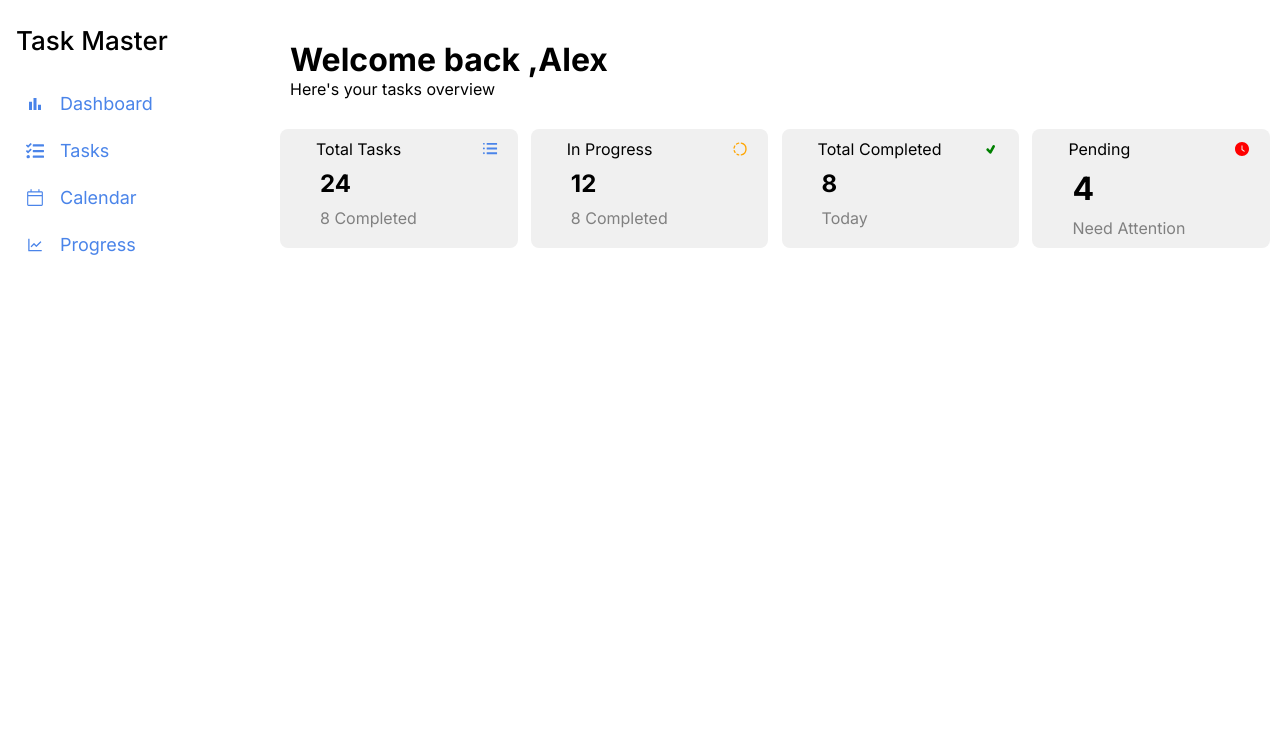
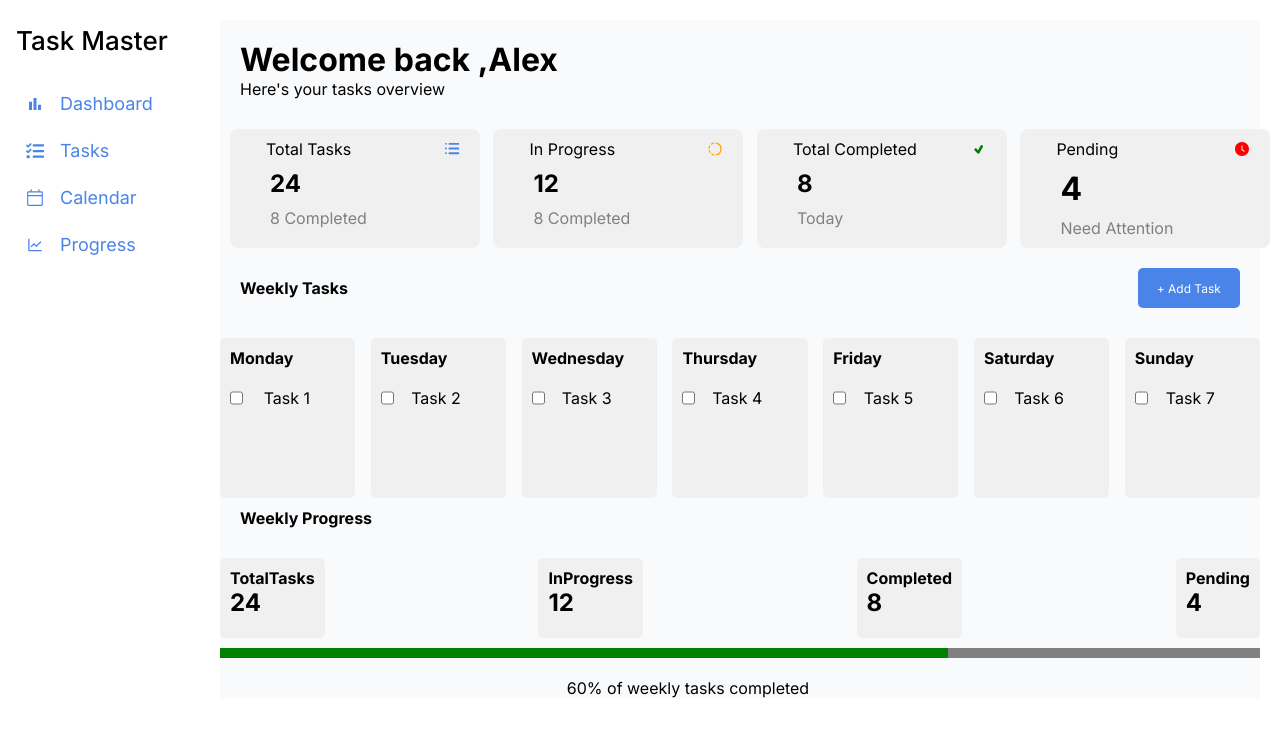
Before and after one commit to Chaos3108/TaskMaster, a React (Create React App) app: page / in a window 1280 px wide. Shown: the top 736 px of the page. Built offline with nearby package versions, Linux system fonts and the light colour scheme.

Commit message:
updated dashboard UI

```diff
--- a/src/App.js
+++ b/src/App.js
@@ -6,7 +6,7 @@ import Dashboard from "./pages/Dashboard";
 function App() {
   return (
     <div style={{ display: "flex", width: "100vw", height: "100vh" }}>
-      <div style={{ width: "250px", minWidth: "250px", background: "#282c34" }}>
+      <div style={{ width: "200px", minWidth: "200px" }}>
         <Navbar />
       </div>
 
--- a/src/components/Navbar/Navbar.css
+++ b/src/components/Navbar/Navbar.css
@@ -20,7 +20,7 @@
 }
 .nav-menu {
   background: white;
-  width: 250px;
+  width: 200px;
   height: 100vh;
   display: flex;
   justify-content: center;
--- a/src/pages/Dashboard.css
+++ b/src/pages/Dashboard.css
@@ -1,3 +1,7 @@
+.dashboard-container {
+  background-color: #f9fafc;
+}
+
 .dashboard-header {
   display: flex;
   flex-direction: column;
@@ -10,10 +14,7 @@
   flex-direction: row;
   width: 100%;
   justify-content: space-between;
-  /* align-items: center; */
   margin: 10px;
-  /* height: 10vh; */
-  /* background: #000; */
 }
 .dashboard-card {
   display: flex;
@@ -38,3 +39,88 @@
   padding-left: 20px;
   color: gray;
 }
+.section-header {
+  display: flex;
+  flex-direction: row;
+  justify-content: space-between;
+  align-items: center;
+  padding: 10px 20px;
+  margin-bottom: 20px;
+}
+.Add-Task {
+  background: #4a84e9;
+  width: 8vw;
+  height: 5vh;
+  border: none;
+  color: white;
+  font-size: 12px;
+  border-radius: 5px;
+}
+.cards-section {
+  display: flex;
+  flex-direction: row;
+  justify-content: space-between;
+  align-items: center;
+  width: 100%;
+}
+.task-card {
+  display: flex;
+  flex-direction: column;
+  width: 13%;
+  height: 20vh;
+  background-color: #f0f0f0;
+  padding: 10px;
+  border-radius: 5px;
+}
+.task-card-content {
+  display: flex;
+  width: 80px;
+  justify-content: space-between;
+  margin-top: 20px;
+}
+p {
+  word-break: break-word;
+  overflow-wrap: break-word;
+}
+.weekly-progress{
+    display: flex;
+    flex-direction: column;
+    width: 100%;
+}
+.progress-card {
+  display: flex;
+  flex-direction: column;
+  height: 10vh;
+  background-color: #f0f0f0;
+  padding: 10px;
+  border-radius: 5px;
+}
+.progress-cards {
+  display: flex;
+  flex-direction: row;
+  justify-content: space-between;
+  align-items: center;
+  width: 100%;
+}
+.status-text{
+    width:  90%;
+    align-items: center;
+    display: flex;
+    justify-content: center;
+    margin-top: 20px;
+}
+.progress-data{
+    width: 100%;
+    height: 10px;
+    /* background-color: #e0e0e0; */
+    border-radius: 5px;
+    margin-top: 10px;
+    border-radius: 20px;
+    /* color: #4a84e9; */
+}
+.progress-bar-container{
+    display: flex;
+    flex-direction: column;
+    align-items: center;
+    width: 100%;
+}
--- a/src/pages/Dashboard.js
+++ b/src/pages/Dashboard.js
@@ -5,8 +5,23 @@ import { TbProgress } from "react-icons/tb";
 import { TiTick } from "react-icons/ti";
 import { AiFillClockCircle } from "react-icons/ai";
 const Dashboard = () => {
+  const days = [
+    { day: "Monday", tasks: 5, taskName: "Task 1" },
+    { day: "Tuesday", tasks: 3, taskName: "Task 2" },
+    { day: "Wednesday", tasks: 4, taskName: "Task 3" },
+    { day: "Thursday", tasks: 2, taskName: "Task 4" },
+    { day: "Friday", tasks: 6, taskName: "Task 5" },
+    { day: "Saturday", tasks: 1, taskName: "Task 6" },
+    { day: "Sunday", tasks: 0, taskName: "Task 7" },
+  ];
+  const taskData = [
+    { TotalTasks: 24 },
+    { InProgress: 12 },
+    { Completed: 8 },
+    { Pending: 4 },
+  ];
   return (
-    <div>
+    <div className="dashboard-container">
       <div className="dashboard-header">
         <>
           <h1>Welcome back ,Alex</h1>
@@ -47,6 +62,43 @@ const Dashboard = () => {
           <p className="sub-text"> Need Attention</p>
         </div>
       </div>
+
+      <section className="dashboard-section">
+        <div className="section-header">
+          <h4>Weekly Tasks</h4>
+          <button className="Add-Task"> + Add Task</button>
+        </div>
+        <div className="cards-section">
+          {days.map((day, index) => {
+            return (
+              <div className="task-card" key={index}>
+                <h4>{day.day}</h4>
+                <div className="task-card-content">
+                  <input type="checkbox" />
+                  <p>{day.taskName}</p>
+                </div>
+              </div>
+            );
+          })}
+        </div>
+      </section>
+      <section className="weekly-progress">
+        <div className="section-header">
+          <h4>Weekly Progress</h4>
+        </div>
+        <div className="progress-cards">
+          {taskData.map((task, index) => {
+            return (
+              <div className="progress-card" key={index}>
+                <h4>{Object.keys(task)[0]}</h4>
+                <h1>{task[Object.keys(task)[0]]}</h1>
+              </div>
+            );
+          })}
+        </div>
+        <progress max={100} value={70} className="progress-data" />
+        <p className="status-text">60% of weekly tasks completed</p>
+      </section>
     </div>
   );
 };
```
